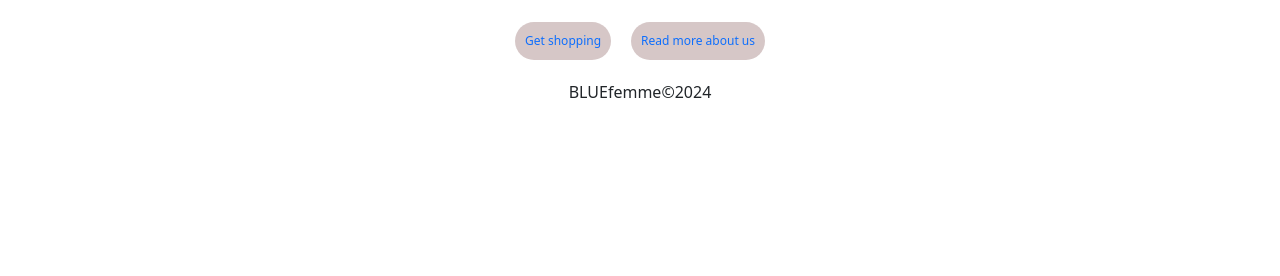
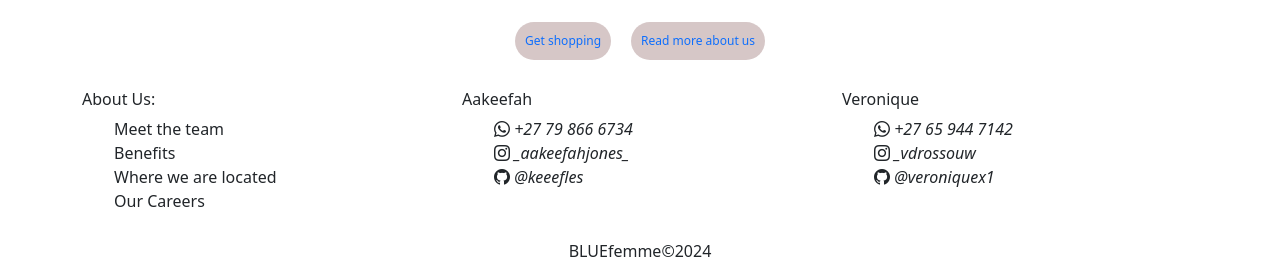
Before and after one commit to veroniquex1/nodeJSEOMP, a Vue app: page / in a window 1280 px wide. Shown: the part 1465-1741 px from the top of the page. Before the commit the page ends 1585 px from the top, so only its background shows below. Built offline with nearby package versions, Linux system fonts and the light colour scheme; a web font is replaced by a local one.

Commit message:
footer changed

```diff
--- a/src/components/Footer.vue
+++ b/src/components/Footer.vue
@@ -1,5 +1,52 @@
 <template>
   <div class="container">
+    <div class="col 18 m24 s12 row links">
+      <div class="col 18 m24 s12">
+        <h2 class="h6" js-footer="toggle">About Us:</h2>
+        <ul js-footer="menu">
+          <li>
+            <a href="">Meet the team</a>
+          </li>
+          <li>
+            <a href="">Benefits</a>
+          </li>
+          <li>
+            <a href="">Where we are located</a>
+          </li>
+          <li>
+            <a href="/about">Our Careers</a>
+          </li>
+        </ul>
+      </div>
+      <div class="col 18 m24 s12">
+        <h2 class="h6" js-footer="toggle">Aakeefah</h2>
+        <ul js-footer="menu">
+          <li>
+            <i class="bi bi-whatsapp"> +27 79 866 6734</i>
+          </li>
+          <li>
+            <i class="bi bi-instagram"><a href="https://www.instagram.com/_aakeefahjones_/" target="_blank"> _aakeefahjones_</a></i><br>
+          </li>
+          <li>
+            <i class="bi bi-github"><a href="https://github.com/keeefles" target="_blank"> @keeefles</a></i><br>
+          </li>
+        </ul>
+      </div>
+      <div class="col 18 m24 s12">
+        <h2 class="h6" js-footer="toggle">Veronique</h2>
+        <ul js-footer="menu">
+          <li>
+            <i class="bi bi-whatsapp"> +27 65 944 7142</i>
+          </li>
+          <li>
+            <i class="bi bi-instagram"><a href="https://www.instagram.com/_vdrossouw" target="_blank"> _vdrossouw</a></i>
+          </li>
+          <li>
+            <i class="bi bi-github"><a href="https://github.com/veroniquex1" target="_blank"> @veroniquex1</a></i>
+          </li>
+        </ul>
+      </div>
+    </div>
       <div class="row">
           <p class="footer">BLUE<span class="femme">femme</span> &copy; <span>{{ currYear }}</span></p>
       </div>
@@ -18,7 +65,20 @@
 </script>
 
 <style scoped>
-
+li {
+  text-decoration: none;
+  display: list-item;
+  text-align: -webkit-match-parent;
+}
+ul {
+  list-style: none;
+}
+a {
+  text-decoration: none;
+  color: inherit;
+}.container {
+  margin-top: 20px;
+}
 .footer {
   padding-top: 10px;
   bottom: 0;
```
